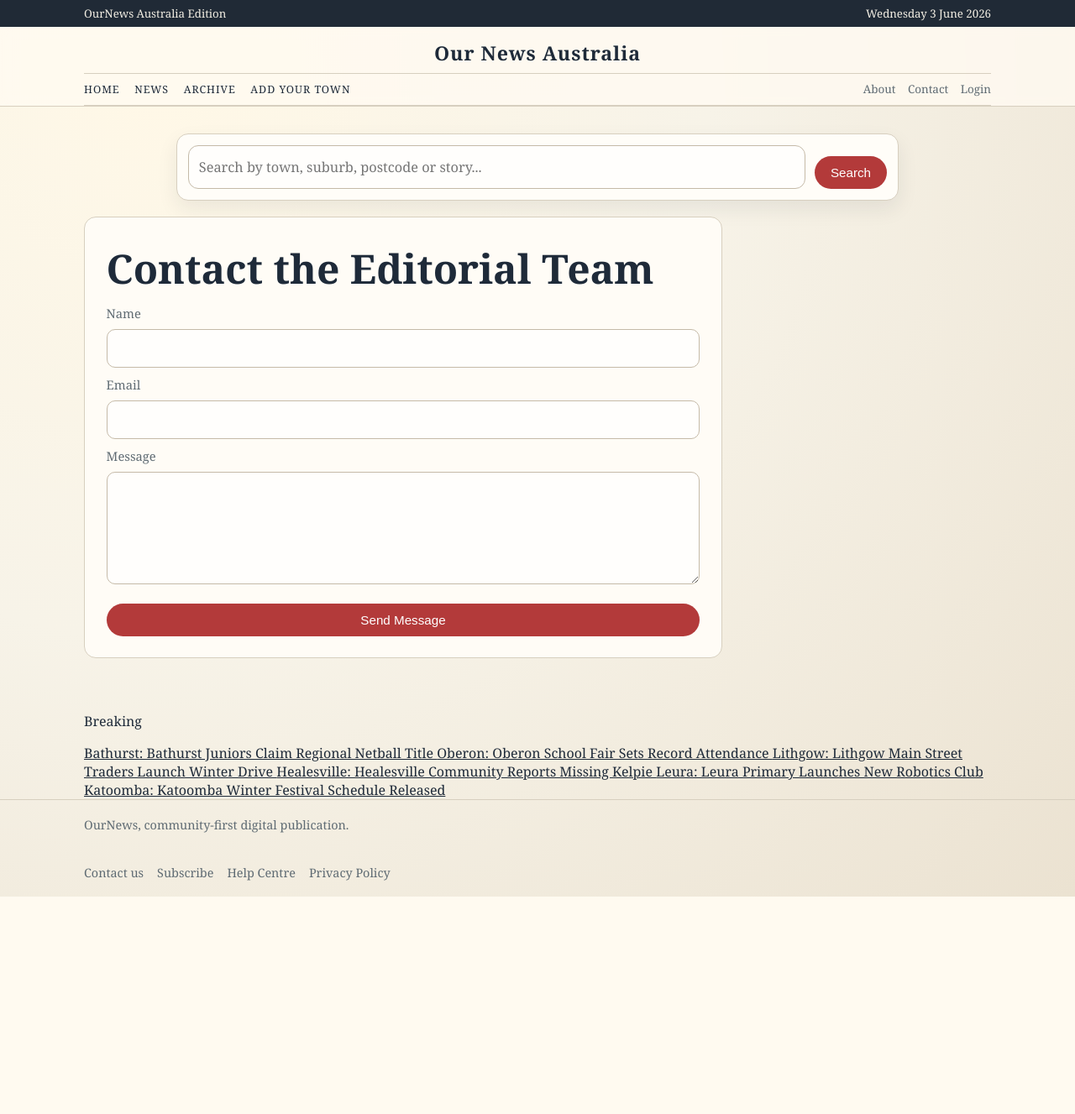
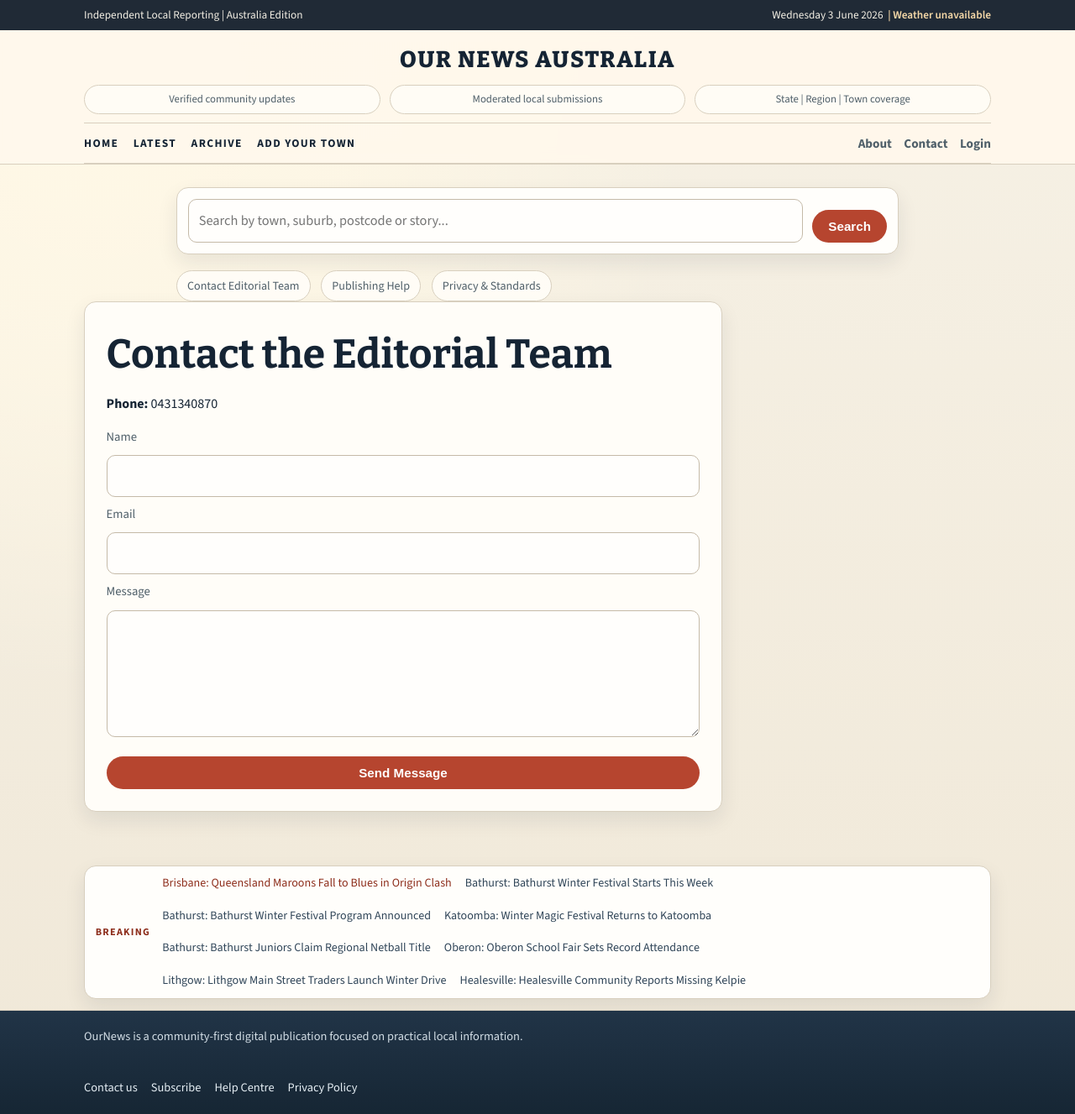
Before and after one commit to lavicat87-beep/Our_News_Australia, a Flask app: page /contact in a window 1280 px wide. Shown: the whole page at 84% size. Before the commit the page ends 1068 px from the top, so only its background shows below. Run offline with Flask 3, Linux system fonts and the light colour scheme; data comes from the database, SQL or seed files in the repository; some libraries are stand-ins or nearby versions.

Commit message:
Add weather header, Bathurst festival news, and professional UI polish

```diff
--- a/app.py
+++ b/app.py
@@ -366,11 +366,107 @@ def ensure_admin_user() -> None:
     db.session.commit()
 
 
+def ensure_featured_articles() -> None:
+    qld = State.query.filter_by(slug="queensland").first()
+    if not qld:
+        qld = State(name="Queensland", slug="queensland")
+        db.session.add(qld)
+        db.session.commit()
+
+    southeast_qld = Region.query.filter_by(slug="south-east-queensland").first()
+    if not southeast_qld:
+        southeast_qld = Region(name="South East Queensland", slug="south-east-queensland", state=qld)
+        db.session.add(southeast_qld)
+        db.session.commit()
+
+    brisbane = Town.query.filter_by(slug="brisbane").first()
+    if not brisbane:
+        brisbane = Town(
+            name="Brisbane",
+            slug="brisbane",
+            region=southeast_qld,
+            description="Queensland state stories, events and community updates from Brisbane.",
+        )
+        db.session.add(brisbane)
+        db.session.commit()
+
+    katoomba = Town.query.filter_by(slug="katoomba").first()
+    bathurst = Town.query.filter_by(slug="bathurst").first()
+
+    candidates = [
+        {
+            "slug": "winter-magic-katoomba-returns",
+            "town": katoomba,
+            "title": "Winter Magic Festival Returns to Katoomba",
+            "summary": "Blue Mountains locals and visitors are preparing for a full day of music, markets and street performance.",
+            "content": (
+                "Community groups confirmed that this year's Winter Magic will feature local artists, "
+                "family activities and a stronger focus on small business stalls across the town centre."
+            ),
+            "category": "Community Event",
+        },
+        {
+            "slug": "bathurst-winter-festival-program-announced",
+            "town": bathurst,
+            "title": "Bathurst Winter Festival Program Announced",
+            "summary": "The festival schedule includes ice-skating, live entertainment and regional food vendors.",
+            "content": (
+                "Organisers released a multi-week program designed to support local tourism and highlight "
+                "Bathurst businesses during the colder months."
+            ),
+            "category": "Community Event",
+        },
+        {
+            "slug": "bathurst-winter-festival-this-week",
+            "town": bathurst,
+            "title": "Bathurst Winter Festival Starts This Week",
+            "summary": "Bathurst's winter festival opens this week with ice skating, live music and family activities across the CBD.",
+            "content": (
+                "Local organisers say the event is expected to bring strong crowds into the city centre, "
+                "with evening entertainment, food stalls and community programming scheduled through the festival period."
+            ),
+            "category": "Community Event",
+        },
+        {
+            "slug": "queensland-maroons-fall-to-blues",
+            "town": brisbane,
+            "title": "Queensland Maroons Fall to Blues in Origin Clash",
+            "summary": "The Blues came away with the win, while Queensland fans back a strong response in the next match.",
+            "content": (
+                "NSW claimed the result in the latest State of Origin contest, with the Maroons now "
+                "turning attention to adjustments for the next game of the series."
+            ),
+            "category": "Sports Result",
+        },
+    ]
+
+    for item in candidates:
+        if not item["town"]:
+            continue
+        exists = Post.query.filter_by(slug=item["slug"]).first()
+        if exists:
+            continue
+        db.session.add(
+            Post(
+                title=item["title"],
+                slug=item["slug"],
+                summary=item["summary"],
+                content=item["content"],
+                category=item["category"],
+                status="published",
+                town_id=item["town"].id,
+            )
+        )
+
+    db.session.commit()
+
+
 @app.cli.command("init-db")
 def init_db_command():
     db.create_all()
     seed_platform_if_empty()
     ensure_admin_user()
+    ensure_featured_articles()
     print("Database initialized. Admin user is ready.")
 
 
@@ -380,6 +476,7 @@ def ensure_tables():
     os.makedirs(app.config["UPLOAD_FOLDER"], exist_ok=True)
     seed_platform_if_empty()
     ensure_admin_user()
+    ensure_featured_articles()
 
 
 @app.context_processor
--- a/static/site.js
+++ b/static/site.js
@@ -11,6 +11,28 @@ function updateLiveDate() {
     year: "numeric",
   });
   dateNode.textContent = formatter.format(new Date());
+}
+
+async function hydrateToplineTemperature() {
+  const tempNode = document.getElementById("live-temp");
+  if (!tempNode) {
+    return;
+  }
+
+  try {
+    // Katoomba coordinates for a consistent Australia-wide headline temperature.
+    const url = "https://api.open-meteo.com/v1/forecast?latitude=-33.715&longitude=150.311&current=temperature_2m&timezone=auto";
+    const response = await fetch(url);
+    const payload = await response.json();
+    const current = payload.current;
+    if (!current) {
+      throw new Error("No weather data");
+    }
+
+    tempNode.textContent = `| ${Math.round(current.temperature_2m)}°C Katoomba`;
+  } catch (error) {
+    tempNode.textContent = "| Weather unavailable";
+  }
 }
 
 function weatherLabel(code) {
@@ -70,4 +92,5 @@ async function hydrateWeatherWidgets() {
 }
 
 updateLiveDate();
+hydrateToplineTemperature();
 hydrateWeatherWidgets();
--- a/static/style.css
+++ b/static/style.css
@@ -1,10 +1,21 @@
+@import url("https://fonts.googleapis.com/css2?family=Bitter:wght@500;700;800&family=Source+Sans+3:wght@400;600;700&display=swap");
+
 :root {
-  --paper: #f7f3e8;
-  --ink: #1e2a39;
-  --muted: #5f6b73;
-  --accent: #b33a3a;
-  --line: #d7cfbf;
-  --card: #fffcf6;
+  --paper: #f6f1e5;
+  --ink: #152434;
+  --muted: #4f5f69;
+  --accent: #b6452f;
+  --accent-dark: #8e2f1d;
+  --line: #d8cfbe;
+  --card: #fffdf8;
+  --header-bg: #fff8ec;
+  --deep: #172738;
+  --success: #1e7b4f;
+  --radius-sm: 10px;
+  --radius-md: 14px;
+  --radius-lg: 20px;
+  --shadow-soft: 0 10px 24px rgba(21, 36, 52, 0.09);
+  --shadow-card: 0 14px 28px rgba(21, 36, 52, 0.08);
 }
 
 * {
@@ -14,8 +25,11 @@
 body {
   margin: 0;
   color: var(--ink);
-  font-family: "Libre Baskerville", Georgia, serif;
-  background: radial-gradient(circle at 15% 10%, #fff8e7 0%, #f7f3e8 45%, #ebe2d1 100%);
+  font-family: "Source Sans 3", "Segoe UI", Tahoma, sans-serif;
+  line-height: 1.6;
+  background:
+    radial-gradient(circle at 9% 8%, #fff8e6 0%, rgba(255, 248, 230, 0.75) 20%, rgba(255, 248, 230, 0) 42%),
+    linear-gradient(180deg, #f6f1e5 0%, #f0e8d8 100%);
 }
 
 a {
@@ -44,35 +58,67 @@ a {
   margin: 0;
 }
 
+.topline-meta {
+  display: inline-flex;
+  align-items: center;
+  gap: 0.35rem;
+}
+
+#live-temp {
+  color: #f6d9a8;
+  font-weight: 600;
+}
+
 .site-header {
   border-bottom: 1px solid var(--line);
-  background: rgba(255, 251, 242, 0.8);
+  background: rgba(255, 248, 236, 0.93);
   backdrop-filter: blur(6px);
   position: sticky;
   top: 0;
+  z-index: 20;
 }
 
 .masthead-row {
   display: flex;
   justify-content: center;
-  padding: 0.9rem 0 0.5rem;
+  padding: 0.9rem 0 0.45rem;
+}
+
+.trust-strip {
+  display: grid;
+  grid-template-columns: repeat(3, minmax(0, 1fr));
+  gap: 0.7rem;
+  padding: 0 0 0.65rem;
+}
+
+.trust-strip p {
+  margin: 0;
+  padding: 0.4rem 0.65rem;
+  border: 1px solid var(--line);
+  border-radius: 999px;
+  text-align: center;
+  font-size: 0.8rem;
+  color: var(--muted);
+  background: rgba(255, 253, 247, 0.9);
 }
 
 .nav-row {
   display: flex;
   justify-content: space-between;
   align-items: center;
-  padding: 0.6rem 0;
+  padding: 0.7rem 0;
   gap: 1rem;
   border-top: 1px solid var(--line);
   border-bottom: 1px solid var(--line);
 }
 
 .brand {
-  font-size: clamp(1rem, 2.4vw, 1.45rem);
+  font-family: "Bitter", Georgia, serif;
+  font-size: clamp(1.2rem, 2.7vw, 1.7rem);
   text-decoration: none;
-  letter-spacing: 0.04em;
-  font-weight: 700;
+  letter-spacing: 0.06em;
+  text-transform: uppercase;
+  font-weight: 800;
   text-align: center;
 }
 
@@ -92,19 +138,21 @@ nav {
 
 nav a {
   text-decoration: none;
-  font-size: 0.95rem;
+  font-size: 1rem;
+  font-weight: 700;
   color: var(--muted);
+  transition: color 0.2s ease;
 }
 
 .primary-nav a {
   text-transform: uppercase;
-  font-size: 0.78rem;
-  letter-spacing: 0.08em;
+  font-size: 0.84rem;
+  letter-spacing: 0.1em;
   color: var(--ink);
 }
 
 .utility-nav a {
-  font-size: 0.84rem;
+  font-size: 0.95rem;
 }
 
 nav a:hover {
@@ -112,7 +160,7 @@ nav a:hover {
 }
 
 .page {
-  padding: 2rem 0 3rem;
+  padding: 1.7rem 0 3rem;
 }
 
 .prominent-search-wrap {
@@ -125,24 +173,47 @@ nav a:hover {
   gap: 0.7rem;
   max-width: 860px;
   margin: 0 auto;
-  background: #fffdf8;
+  background: #fffefb;
   border: 1px solid var(--line);
-  border-radius: 14px;
+  border-radius: var(--radius-md);
   padding: 0.8rem;
-  box-shadow: 0 10px 24px rgba(30, 42, 57, 0.08);
+  box-shadow: var(--shadow-soft);
 }
 
 .prominent-search-form input {
   font-size: 1.02rem;
-  border-radius: 12px;
+  border-radius: var(--radius-sm);
+}
+
+.utility-strip {
+  margin: 0.95rem auto 0;
+  max-width: 860px;
+  display: flex;
+  flex-wrap: wrap;
+  gap: 0.8rem;
+}
+
+.utility-strip a {
+  text-decoration: none;
+  color: var(--muted);
+  font-size: 0.88rem;
+  border: 1px solid var(--line);
+  border-radius: 999px;
+  padding: 0.4rem 0.75rem;
+  background: rgba(255, 253, 247, 0.95);
+}
+
+.utility-strip a:hover {
+  color: var(--accent);
+  border-color: #c7b8a1;
 }
 
 .hero {
   background: linear-gradient(130deg, #13202c, #23374a 45%, #405066 100%);
   color: #fdfaf2;
-  border-radius: 18px;
+  border-radius: var(--radius-lg);
   padding: clamp(1.2rem, 5vw, 3rem);
-  box-shadow: 0 16px 40px rgba(31, 36, 44, 0.2);
+  box-shadow: 0 20px 42px rgba(22, 30, 41, 0.26);
 }
 
 .hero-home {
@@ -220,13 +292,22 @@ nav a:hover {
 h1,
 h2,
 h3 {
-  font-family: "Merriweather", Georgia, serif;
+  font-family: "Bitter", Georgia, serif;
   line-height: 1.25;
 }
 
 h1 {
   margin: 0.35rem 0 0.8rem;
   font-size: clamp(1.8rem, 4.5vw, 3rem);
+}
+
+h2 {
+  font-size: clamp(1.3rem, 2.4vw, 1.9rem);
+  margin: 0 0 0.7rem;
+}
+
+h3 {
+  font-size: clamp(1.08rem, 1.9vw, 1.28rem);
 }
 
 .lead {
@@ -245,10 +326,13 @@ h1 {
   padding: 0.7rem 1.2rem;
   cursor: pointer;
   font-size: 0.95rem;
+  font-weight: 700;
+  transition: filter 0.2s ease, transform 0.2s ease;
 }
 
 .btn:hover {
   filter: brightness(1.08);
+  transform: translateY(-1px);
 }
 
 .section-head {
@@ -298,6 +413,7 @@ h1 {
 
 .paper {
   padding: clamp(1rem, 3vw, 1.6rem);
+  box-shadow: var(--shadow-soft);
 }
 
 .narrow {
@@ -319,10 +435,18 @@ select,
 textarea {
   width: 100%;
   border: 1px solid #c5baa8;
-  border-radius: 10px;
+  border-radius: var(--radius-sm);
   padding: 0.68rem 0.75rem;
   font: inherit;
   background: #fffefc;
+}
+
+input:focus,
+select:focus,
+textarea:focus {
+  outline: 2px solid rgba(182, 69, 47, 0.24);
+  outline-offset: 1px;
+  border-color: #c59889;
 }
 
 .filter-grid {
@@ -370,7 +494,8 @@ textarea {
 
 .site-footer {
   border-top: 1px solid var(--line);
-  color: var(--muted);
+  color: #d2dde5;
+  background: linear-gradient(180deg, #213447 0%, #162634 100%);
 }
 
 .site-footer p {
@@ -388,11 +513,52 @@ textarea {
 
 .footer-links a {
   text-decoration: none;
-  color: var(--muted);
+  color: #e4edf3;
 }
 
 .footer-links a:hover {
-  color: var(--accent);
+  color: #ffd8c9;
+}
+
+.ticker-wrap {
+  margin-top: 1rem;
+  margin-bottom: 0.8rem;
+  border: 1px solid var(--line);
+  border-radius: var(--radius-md);
+  background: #fffefb;
+  box-shadow: var(--shadow-soft);
+  display: grid;
+  grid-template-columns: auto 1fr;
+  align-items: center;
+  gap: 0.9rem;
+  padding: 0.6rem 0.8rem;
+}
+
+.ticker-label {
+  margin: 0;
+  font-size: 0.76rem;
+  letter-spacing: 0.1em;
+  text-transform: uppercase;
+  color: var(--accent-dark);
+  font-weight: 700;
+}
+
+.ticker-track {
+  overflow: hidden;
+  display: flex;
+  gap: 1rem;
+  flex-wrap: wrap;
+}
+
+.ticker-item {
+  text-decoration: none;
+  font-size: 0.88rem;
+  color: #314659;
+}
+
+.ticker-item:hover,
+.ticker-item.is-active {
+  color: var(--accent-dark);
 }
 
 @media (max-width: 680px) {
--- a/templates/base.html
+++ b/templates/base.html
@@ -9,8 +9,8 @@
 <body>
   <div class="topline">
     <div class="container topline-row">
-      <p>OurNews Australia Edition</p>
-      <p id="live-date">Loading date...</p>
+      <p>Independent Local Reporting | Australia Edition</p>
+      <p class="topline-meta"><span id="live-date">Loading date...</span> <span id="live-temp">| --</span></p>
     </div>
   </div>
 
@@ -18,10 +18,15 @@
     <div class="container masthead-row">
       <a class="brand" href="{{ url_for('home') }}">Our News Australia</a>
     </div>
+    <div class="container trust-strip">
+      <p>Verified community updates</p>
+      <p>Moderated local submissions</p>
+      <p>State | Region | Town coverage</p>
+    </div>
     <div class="container nav-row">
       <nav class="primary-nav">
         <a href="{{ url_for('home') }}">Home</a>
-        <a href="{{ url_for('news') }}">News</a>
+        <a href="{{ url_for('news') }}">Latest</a>
         <a href="{{ url_for('archive') }}">Archive</a>
         <a href="{{ url_for('expansion_apply') }}">Add Your Town</a>
       </nav>
@@ -58,6 +63,12 @@
       {% endif %}
     {% endwith %}
 
+    <section class="utility-strip" aria-label="Editorial utility links">
+      <a href="{{ url_for('contact') }}">Contact Editorial Team</a>
+      <a href="{{ url_for('help_centre') }}">Publishing Help</a>
+      <a href="{{ url_for('privacy_policy') }}">Privacy &amp; Standards</a>
+    </section>
+
     {% block content %}{% endblock %}
   </main>
 
@@ -76,7 +87,7 @@
 
   <footer class="site-footer">
     <div class="container">
-      <p>OurNews, community-first digital publication.</p>
+      <p>OurNews is a community-first digital publication focused on practical local information.</p>
       <p class="footer-links">
         <a href="{{ url_for('contact') }}">Contact us</a>
         <a href="{{ url_for('register') }}">Subscribe</a>
--- a/templates/contact.html
+++ b/templates/contact.html
@@ -4,6 +4,7 @@
 {% block content %}
 <section class="paper narrow">
   <h1>Contact the Editorial Team</h1>
+  <p><strong>Phone:</strong> 0431340870</p>
   <form method="post" class="stack-form">
     <label for="name">Name</label>
     <input id="name" name="name" type="text" required>
```
Also changed, not shown: other parts of static/style.css (+55 -5 lines), templates/index.html (+14 -11 lines).
